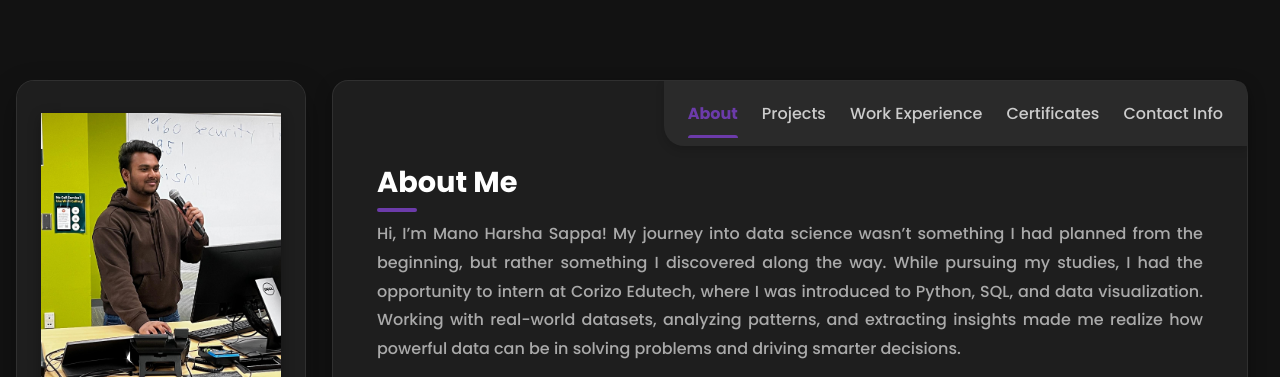
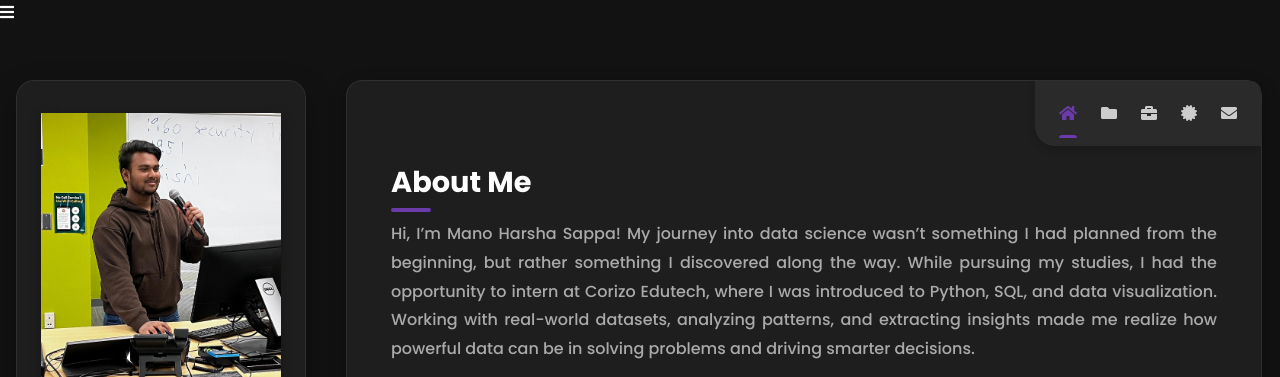
Before and after one commit to ManoHarshaSappa/PersonalPortfolio, a plain HTML site: page index.html in a window 1280 px wide. Shown: the top 377 px of the page. Drawn offline with nearby package versions, Linux system fonts and the light colour scheme.

Commit message:
Update index.html

```diff
--- a/index.html
+++ b/index.html
@@ -16,9 +16,20 @@
   <link rel="stylesheet" href="style.css" />
 </head>
 <body>
+  <script>
+    function toggleSidebar() {
+      const sidebar = document.querySelector('.sidebar');
+      sidebar.classList.toggle('active');
+    }
+  </script>
+
 
    <!-- Fixed Footer Bar -->
 
+      <!-- hamburger menu icon -->
+   <div class="mobile-toggle" onclick="toggleSidebar(this)">
+    <i class="fas fa-bars"></i> <!-- hamburger menu icon -->
+  </div>
 
 
   <main>
@@ -35,8 +46,10 @@
         </div>
 
         <!-- Name and title -->
+        <div class="sidebar-content">
         <h2 class="name">Mano Harsha Sappa</h2>
         <p class="role">Data Analytics Graduate Student</p>
+        </div>
 
         <!-- Contact Info -->
         <div class="contact-section">
@@ -90,12 +103,23 @@
     <div class="content-box">
       <!-- Navbar -->
       <nav class="navbar">
-        <a href="#about" class="nav-link active" onclick="switchSection(event, 'about')">About</a>
-        <a href="#projects" class="nav-link" onclick="switchSection(event, 'projects')">Projects</a>
-        <a href="#work" class="nav-link" onclick="switchSection(event, 'work')">Work Experience</a>
-        <a href="#certificates" class="nav-link" onclick="switchSection(event, 'certificates')">Certificates</a>
-        <a href="#contact" class="nav-link" onclick="switchSection(event, 'contact')">Contact Info</a>
+        <a href="#about" class="nav-link active" onclick="switchSection(event, 'about'); showLabel(this, 'About');">
+          <i class="fas fa-home"></i>
+        </a>
+        <a href="#projects" class="nav-link" onclick="switchSection(event, 'projects'); showLabel(this, 'Projects');">
+          <i class="fas fa-folder"></i>
+        </a>
+        <a href="#work" class="nav-link" onclick="switchSection(event, 'work'); showLabel(this, 'Experience');">
+          <i class="fas fa-briefcase"></i>
+        </a>
+        <a href="#certificates" class="nav-link" onclick="switchSection(event, 'certificates'); showLabel(this, 'Certificates');">
+          <i class="fas fa-certificate"></i>
+        </a>
+        <a href="#contact" class="nav-link" onclick="switchSection(event, 'contact'); showLabel(this, 'Contact');">
+          <i class="fas fa-envelope"></i>
+        </a>
       </nav>
+
 
 
 
@@ -201,6 +225,9 @@
           event.target.classList.add('active');
         }
       </script>
+
+
+
 
     <section id="projects" class="section">
         <div class="container">
@@ -601,6 +628,51 @@ function switchSection(event, id) {
   }
 </script>
 
+<script>
+  function toggleSidebar(button) {
+    const sidebar = document.querySelector('.sidebar');
+    sidebar.classList.toggle('active');
+
+    const icon = button.querySelector('i');
+    if (sidebar.classList.contains('active')) {
+      icon.classList.remove('fa-bars');
+      icon.classList.add('fa-times'); // "X" icon
+    } else {
+      icon.classList.remove('fa-times');
+      icon.classList.add('fa-bars'); // Hamburger
+    }
+  }
+</script>
+
+<script>
+function showLabel(el, text) {
+  let label = document.createElement("div");
+  label.className = "tooltip-label show";
+  label.innerText = text;
+  el.appendChild(label);
+
+  setTimeout(() => {
+    label.classList.remove("show");
+    el.removeChild(label);
+  }, 2000);
+}
+</script>
+
+<script>
+  const navLinks = document.querySelectorAll(".nav-link");
+
+  navLinks.forEach(link => {
+    link.addEventListener("click", () => {
+      // Remove active from all
+      navLinks.forEach(l => l.classList.remove("active"));
+      // Add to clicked one
+      link.classList.add("active");
+    });
+  });
+</script>
+
+
+
 
 </body>
 </html>
```
